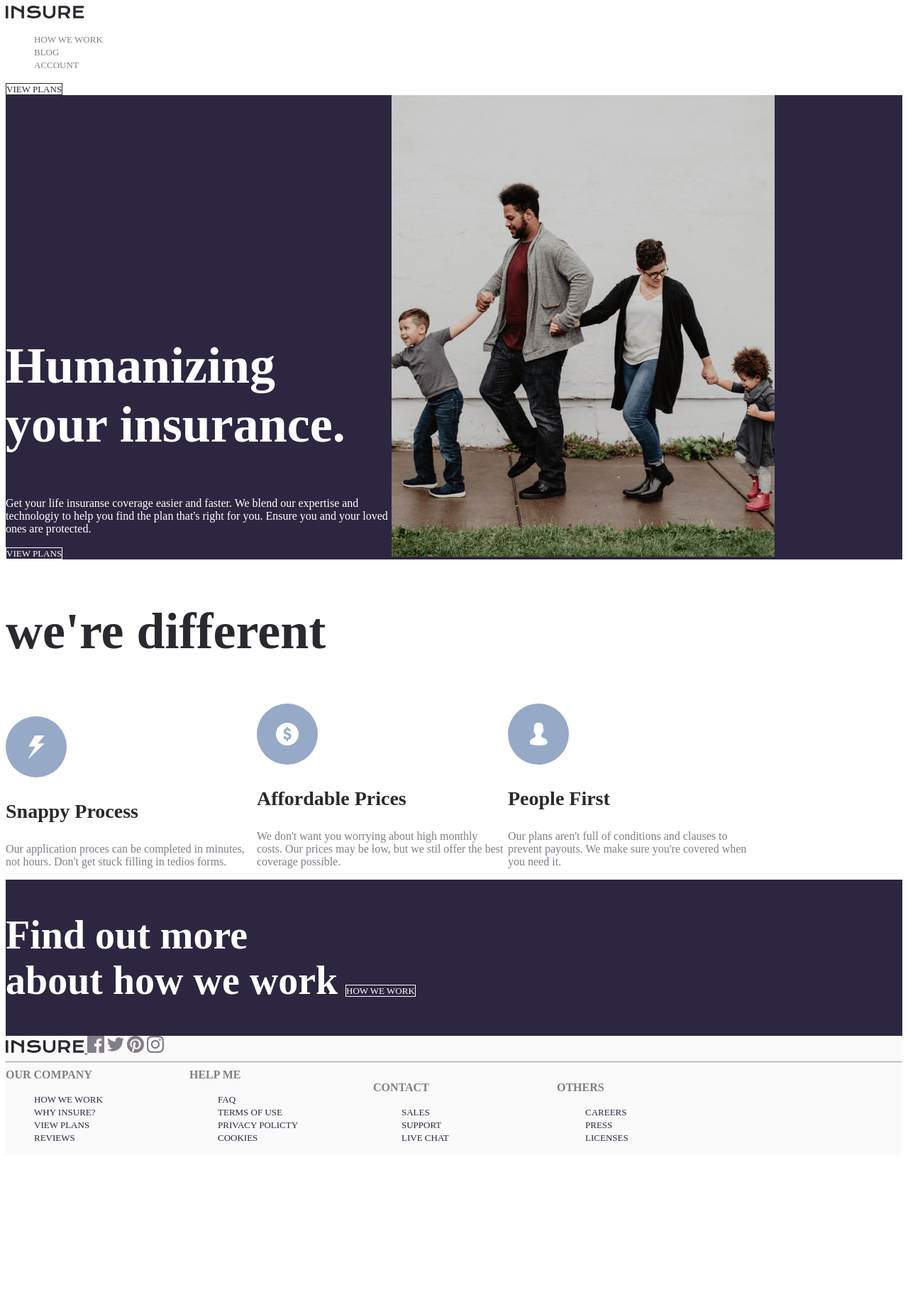
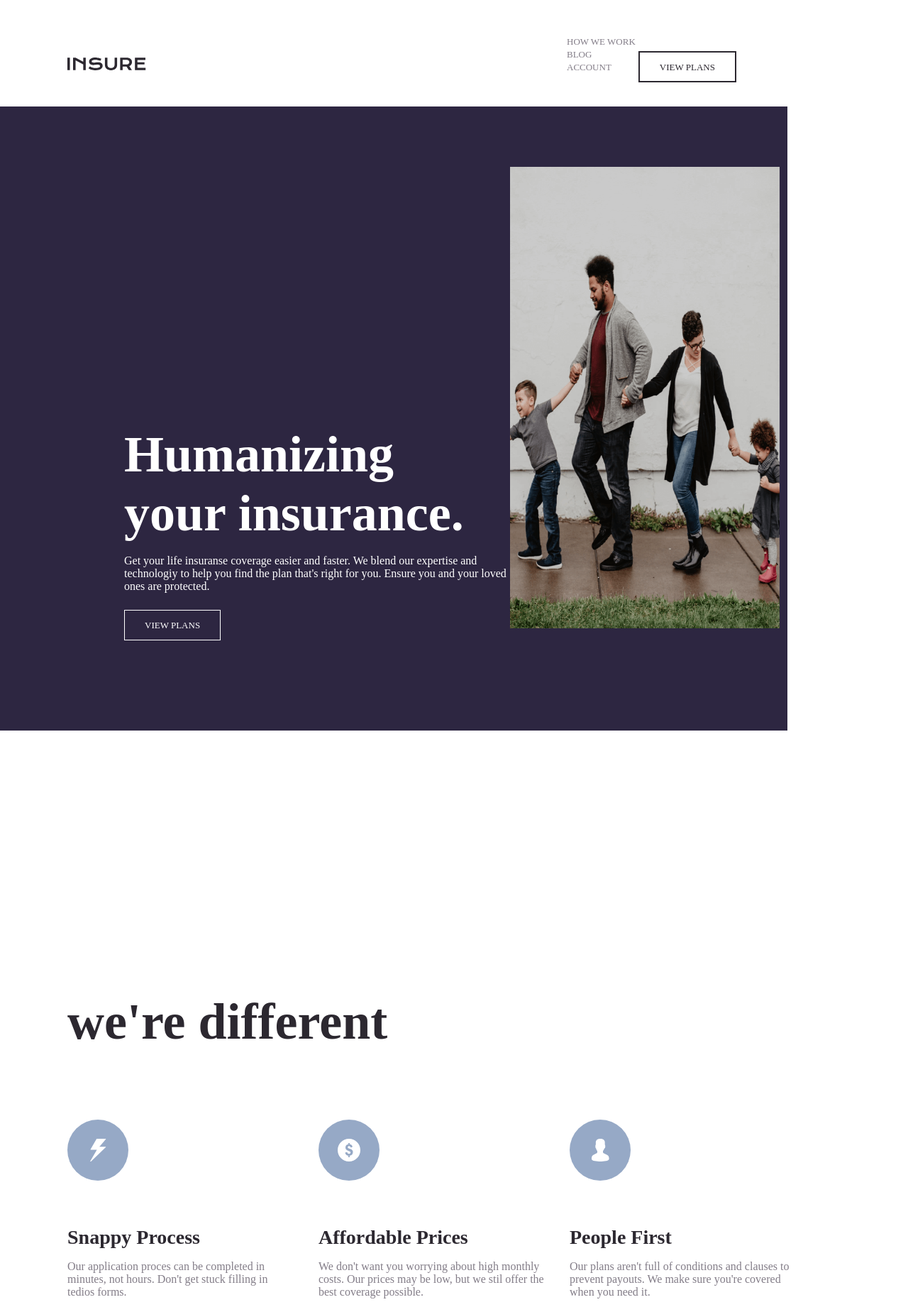
Before and after one commit to SattorovBehruz/insur, a plain HTML site: page index.html in a window 1280 px wide. Shown: the top 1848 px of the page at 71% size. Before the commit the page ends 1635 px from the top, so only its background shows below. Drawn offline with Linux system fonts and the light colour scheme.

Commit message:
index.html file and styles.css file

```diff
--- a/css/styles.css
+++ b/css/styles.css
@@ -1,5 +1,42 @@
-.list {
+* {
+  box-sizing: border-box;
+}
+
+body {
+  margin: 0;
+}
+
+.container {
+  width: 1110px;
+  margin: 0 auto;
+  padding: 0 10px;
+}
+
+.header-box {
+  display: inline-block;
+  margin-bottom: 31px;
+  padding-top: 33px;
+}
+
+.images-link {
+  margin-right: 549px;
+  text-decoration-line: none;
+}
+
+.hero-nav {
+  display: inline-block;
+}
+
+.navigation {
+  display: inline-block;
+}
+
+.list-nav {
   list-style: none;
+}
+
+.item-nav {
+  display: inline-block;
 }
 
 .nav-link {
@@ -11,35 +48,47 @@
 .plans-link {
   color: #2c2830;
   font-size: 13px;
+  padding: 13px 28px 12px;
   text-decoration-line: none;
-  border: 1.5px solid #2C2830;
-  text-align: center;
+  border: 2px solid #2C2830;
 }
 
 .section-humaniz {
+  display: inline-block;
   background-color: #2d2641;
 }
 
 .humaniz {
   display: inline-block;
   width: 540px;
+  margin-left: 165px;
 }
 
 .title-humaniz {
   color: #fff;
   font-size: 72px;
+  margin-bottom: 16px;
 }
 
 .text-humaniz {
   color: #fff;
   font-size: 16px;
+  margin-bottom: 24px;
 }
 
 .btn {
+  display: inline-block;
   color: #fff;
   font-size: 13px;
+  margin-bottom: 127px;
+  padding: 13px 28px 12px;
   text-decoration-line: none;
   border: 1.5px solid #fff;
+}
+
+.images-humaniz {
+  display: inline-block;
+  margin-top: 85px;
 }
 
 .different-box {
@@ -50,25 +99,37 @@
 .title-different {
   color: #2C2830;
   font-size: 72px;
+  margin-top: 369px;
+  margin-bottom: 96px;
+}
+
+.images-icon {
+  display: inline-block;
+  margin-right: 294px;
+  margin-bottom: 32px;
 }
 
 .title {
   color: #2c2830;
   font-size: 28px;
+  margin-bottom: 16px;
 }
 
 .text {
   color: #837d88;
   font-size: 16px;
+  margin-right: 30px;
 }
 
-.artic-box {
+.artic {
   background-color: #2d2641;
+  margin-top: 158px;
 }
 
 .box-artic {
   display: inline-block;
   width: 475px;
+  margin-left: 81px;
 }
 
 .artic-title {
@@ -76,8 +137,29 @@
   font-size: 56px;
 }
 
+.artic-btn {
+  display: inline-block;
+  color: #fff;
+  text-decoration-line: none;
+  margin-left: 314px;
+  padding: 13px 24px 12px;
+  border: 2px solid #fff;
+}
+
 .footer-list {
   background-color: #fafafa;
+  margin-top: 150px;
+}
+
+.logo-link {
+  display: inline-block;
+  margin-top: 67px;
+  margin-right: 855px;
+}
+
+.sayit-link {
+  display: inline-block;
+  text-decoration-line: none;
 }
 
 .footer-iteam {
@@ -93,4 +175,20 @@
 .company {
   display: inline-block;
   width: 255px;
+  margin-top: 48px;
 }
+
+.footer-iteam {
+  display: inline-block;
+  margin-bottom: 36px;
+}
+
+.list {
+  color: #2d2641;
+  font-size: 13px;
+  list-style: none;
+}
+
+.iteam {
+  margin-bottom: 16px;
+}
--- a/index.html
+++ b/index.html
@@ -8,16 +8,18 @@
 </head>
 <body>
   <header class="heading">
-    <div class="images-logo">
+    <div class="container">
+      <div class="header-box">
         <a class="images-link" href="./index.html">
-        <img class="images" src="./images/INSURE.svg"
-        width="111.22"
+          <img class="images-logo" src="./images/insure.svg"
+          width="111"
           height="18"
           alt="Insure logo">
         </a>
+        <div class="hero-nav">
           <nav class="navigation">
-        <ul class="list">
-          <li class="item">
+            <ul class="list-nav">
+              <li class="item-nav">
                 <a class="nav-link" href="#">
                   HOW WE WORK
                 </a>
@@ -35,11 +37,14 @@
             </ul>
           </nav>
         </div>
+      </div>
       <a class="plans-link" href="#">VIEW PLANS</a>
+    </div>
   </header>
 
   <main class="main-humaniz">
     <section class="section-humaniz">
+      <div class="container">
         <div class="humaniz">
           <h1 class="title-humaniz">Humanizing your insurance.</h1>
           <p class="text-humaniz">
@@ -47,19 +52,21 @@
           </p>
           <a class="btn" href="#">VIEW PLANS</a>
         </div>
-      <img class="images" src="/images/Bitmap.png"
-      width="540"
+        <img class="images-humaniz" src="/images/familiy.png"
+        width="380"
         height="650"
-      srcset="./images/Bitmap.png 1x, ./images/Bitmap@2.png 2x"
+        srcset="./images/familiy.png 1x, /images/familiy@2.png 2x"
         alt="In this photo, she is traveling with her children for a month"
         loading="lazy">
+      </div>
     </section>
 
     <section class="section-different">
+      <div class="container">
         <div class="different">
           <h2 class="title-different">we're different</h2>
           <div class="different-box">
-          <img class="images" src="./images/Group 5.svg"
+            <img class="images-icon" src="./images/chaqmoq.svg"
             width="86"
             height="86"
             alt="There is a picture of lightning"
@@ -70,7 +77,7 @@
             </p>
           </div>
           <div class="different-box">
-          <img class="images" src="./images/Group 7.svg"
+            <img class="images-icon" src="./images/dollor.svg"
             width="86"
             height="86"
             alt="This picture has a picture of a dollar"
@@ -81,7 +88,7 @@
             </p>
           </div>
           <div class="different-box">
-          <img class="images" src="./images/Group 8.svg"
+            <img class="images-icon" src="./images/people.svg"
             width="86"
             height="86"
             alt="This picture has a human icon"
@@ -92,45 +99,55 @@
             </p>
           </div>
         </div>
-      <div class="artic-box">
+      </div>
+    </section>
+  </main>
+
     <article class="artic">
       <div class="box-artic">
         <h2 class="artic-title">Find out more about how we work</h2>
       </div>
-          <a class="btn" href="#">HOW WE WORK</a>
+      <a class="artic-btn" href="#">HOW WE WORK</a>
     </article>
-      </div>
-    </section>
-  </main>
+
 
   <footer class="footer-list">
+    <div class="container">
       <div class="logo">
         <a class="logo-link" href="#">
-        <img class="images" src="./images/INSURE.svg"
-        width="111.22"
+          <img class="images" src="./images/insure.svg"
+          width="111"
           height="18"
           alt="Insure logo">
         </a>
+        <a class="sayit-link" href="#">
           <img class="images" src="./images/fasebook.svg"
           width="24"
           height="24"
           alt="Facebook picture"
           loading="lazy">
+        </a>
+        <a class="sayit-link" href="#">
           <img class="images" src="./images/twitter.svg"
           width="24"
           height="24"
           alt="Twitter picture"
           loading="lazy">
-      <img class="images" src="./images/Path (2).svg"
+        </a>
+        <a class="sayit-link" href="#">
+          <img class="images" src="./images/path.svg"
           width="24"
           height="24"
           alt="Pinterest picture"
           loading="lazy">
+        </a>
+        <a class="sayit-link" href="#">
           <img class="images" src="./images/inistagram.svg"
           width="24"
           height="24"
           alt="Inistagram picture"
           loading="lazy">
+        </a>
       </div>
       <hr>
       <div class="company">
@@ -195,6 +212,7 @@
           </li>
         </ul>
       </div>
+    </div>
   </footer>
 </body>
 </html>
```
Also changed, not shown: images/chaqmoq.svg (renamed from images/Group 5.svg), images/dollor.svg (renamed from images/Group 7.svg), images/familiy.png (renamed from images/Bitmap.png), images/familiy@2x.png (renamed from images/Bitmap@2x.png), images/path.svg (renamed from images/Path (2).svg), images/people.svg (renamed from images/Group 8.svg). Lines whose indentation alone changed are shown as unchanged.
